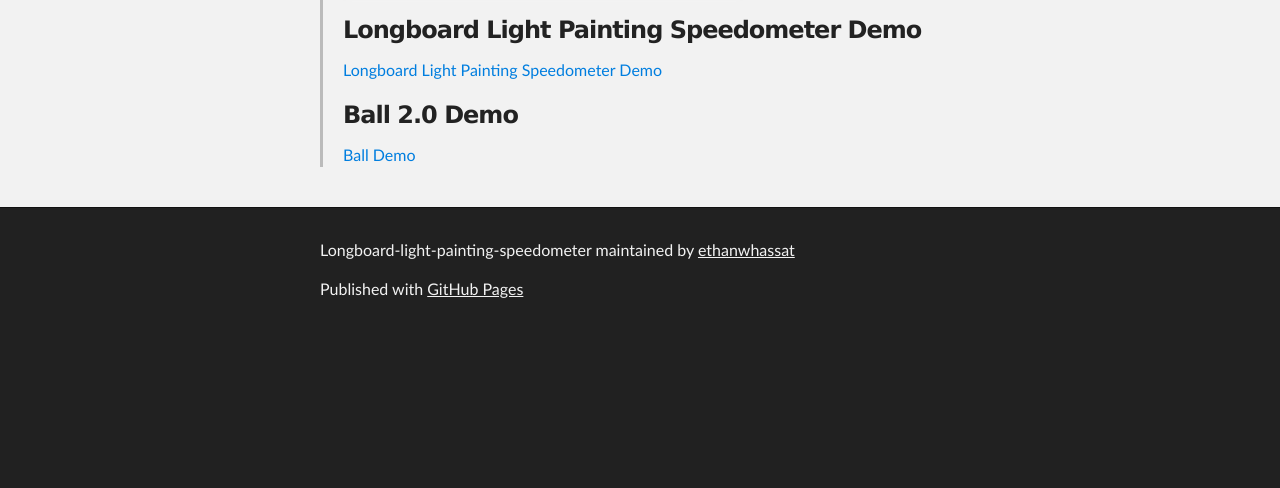
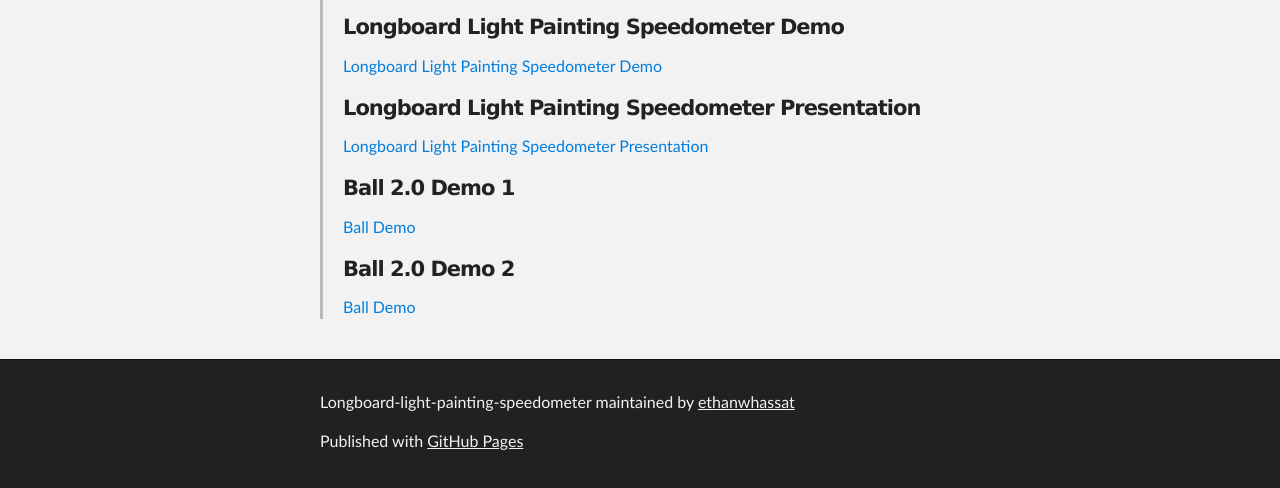
Before and after one commit to ethanwhassat/LONGBOARD-LIGHT-PAINTING-SPEEDOMETER, a plain HTML site: page index.html in a window 1280 px wide. Shown: the part 3668-4156 px from the top of the page. Before the commit the page ends 4004 px from the top, so only its background shows below. Drawn offline with Linux system fonts and the light colour scheme.

Commit message:
Create gh-pages branch via GitHub

```diff
--- a/index.html
+++ b/index.html
@@ -93,15 +93,25 @@ At each trigger of interrupt we record a wheel turn. Since we can enter low powe
 <img src="https://github.com/ethanwhassat/LONGBOARD-LIGHT-PAINTING-SPEEDOMETER/blob/master/demo%20sequence.JPG?raw=true" alt="Pattern with numerical sequence">
 <img src="https://github.com/ethanwhassat/LONGBOARD-LIGHT-PAINTING-SPEEDOMETER/blob/master/demo%20speed.JPG?raw=true" alt="Displaying speed"></p>
 
-<h3>
-<a id="longboard-light-painting-speedometer-demo" class="anchor" href="#longboard-light-painting-speedometer-demo" aria-hidden="true"><span class="octicon octicon-link"></span></a>Longboard Light Painting Speedometer Demo</h3>
+<h4>
+<a id="longboard-light-painting-speedometer-demo" class="anchor" href="#longboard-light-painting-speedometer-demo" aria-hidden="true"><span class="octicon octicon-link"></span></a>Longboard Light Painting Speedometer Demo</h4>
 
 <p><a href="https://www.youtube.com/watch?v=_eww3fHMB54">Longboard Light Painting Speedometer Demo</a></p>
 
-<h3>
-<a id="ball-20-demo" class="anchor" href="#ball-20-demo" aria-hidden="true"><span class="octicon octicon-link"></span></a>Ball 2.0 Demo</h3>
+<h4>
+<a id="longboard-light-painting-speedometer-presentation" class="anchor" href="#longboard-light-painting-speedometer-presentation" aria-hidden="true"><span class="octicon octicon-link"></span></a>Longboard Light Painting Speedometer Presentation</h4>
+
+<p><a href="https://youtu.be/ZEODrNFZmt4">Longboard Light Painting Speedometer Presentation</a></p>
+
+<h4>
+<a id="ball-20-demo-1" class="anchor" href="#ball-20-demo-1" aria-hidden="true"><span class="octicon octicon-link"></span></a>Ball 2.0 Demo 1</h4>
 
 <p><a href="https://www.youtube.com/watch?v=v2mgXxUTHiQ">Ball Demo</a></p>
+
+<h4>
+<a id="ball-20-demo-2" class="anchor" href="#ball-20-demo-2" aria-hidden="true"><span class="octicon octicon-link"></span></a>Ball 2.0 Demo 2</h4>
+
+<p><a href="https://www.youtube.com/watch?v=Y2OUF5_TQY8&amp;feature=youtu.be">Ball Demo</a></p>
 </blockquote>
       </section>
     </div>
```
Also changed, not shown: params.json (+1 -1 lines).
